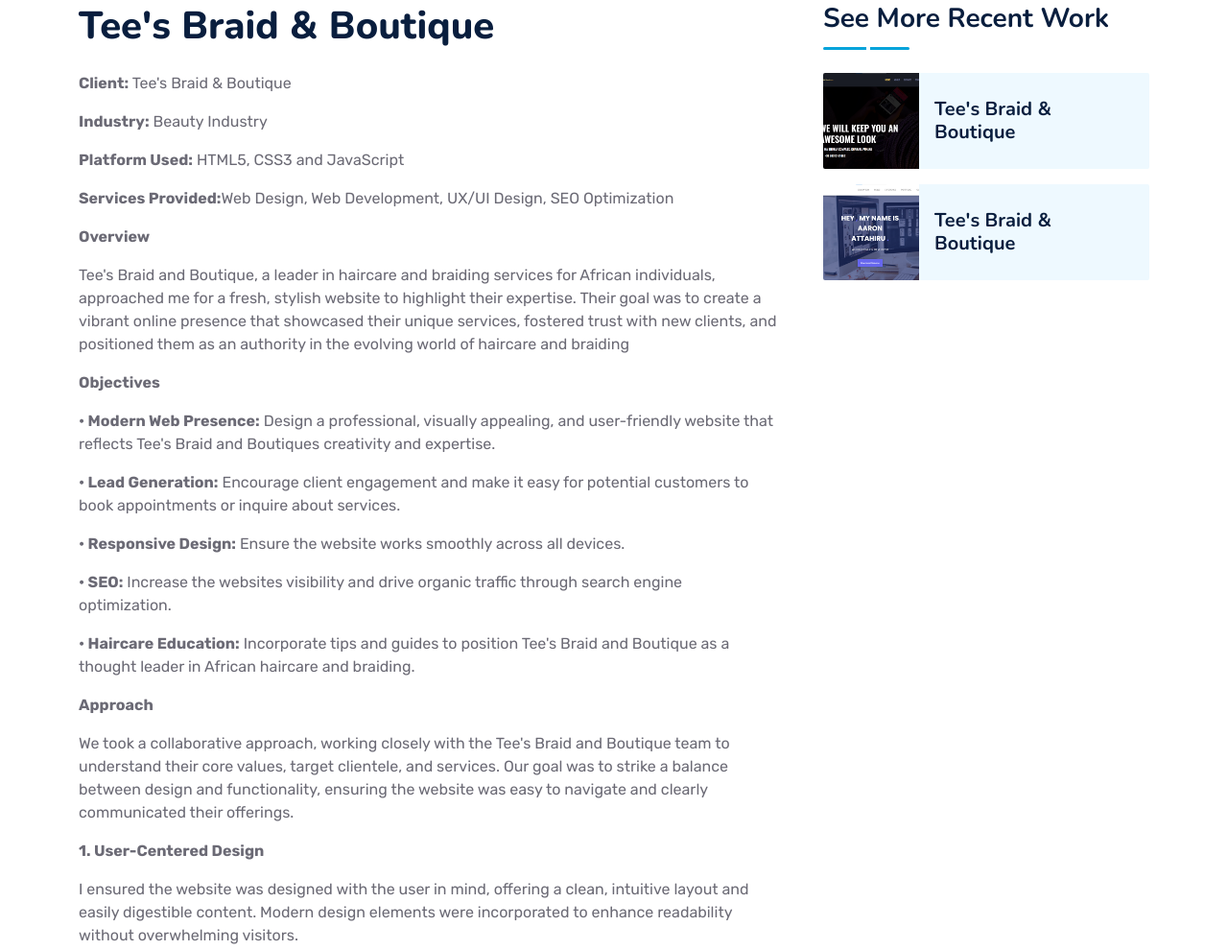
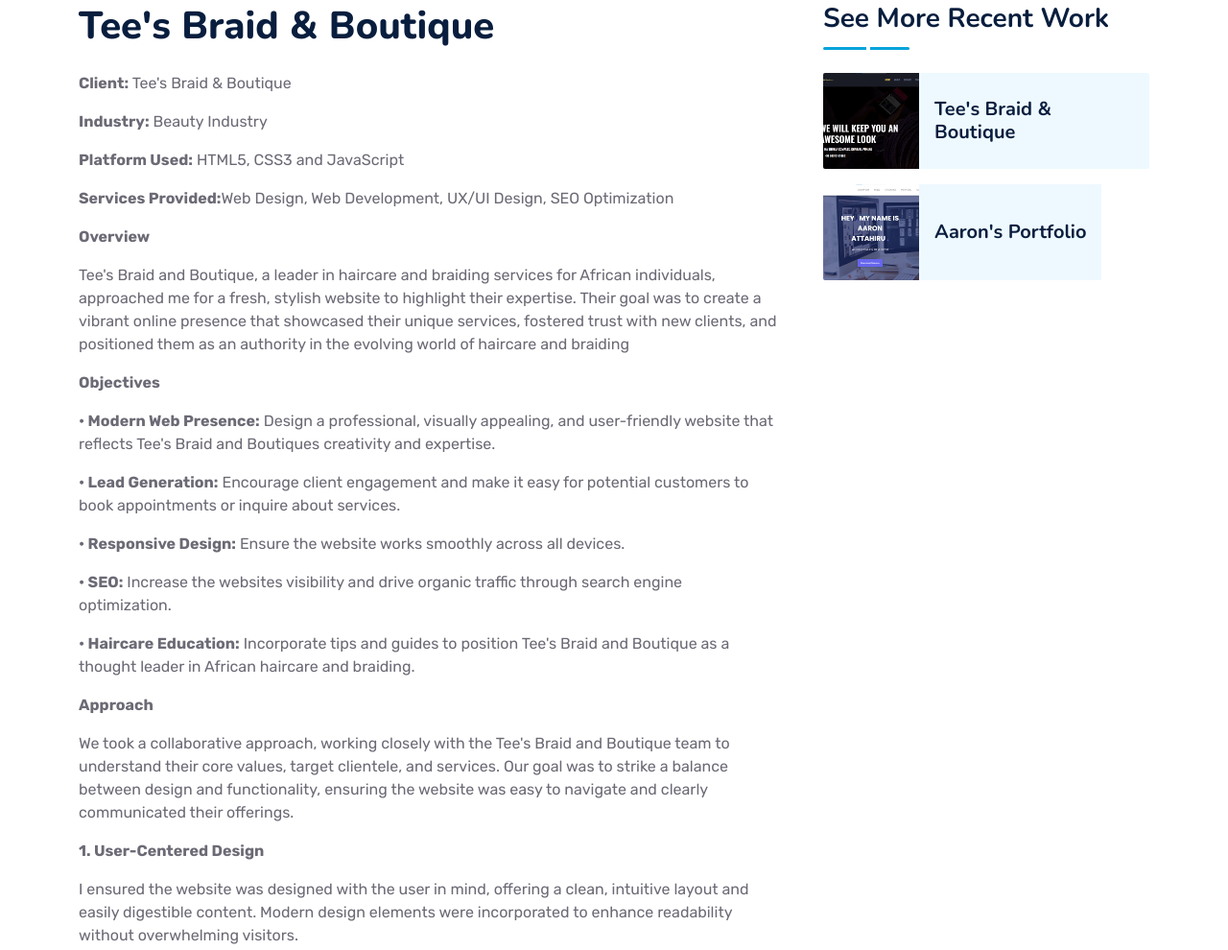
Before and after one commit to Longnaan/ArteeCreations, a plain HTML site: page Tee's Braid & Boutique.html in a window 1280 px wide. Shown: the part 1388-2378 px from the top of the page at 96% size. Drawn offline with nearby package versions, Linux system fonts and the light colour scheme.

Commit message:
Update Tee's Braid & Boutique.html

```diff
--- a/Tee's Braid & Boutique.html
+++ b/Tee's Braid & Boutique.html
@@ -178,7 +178,7 @@
                         </div>
                         <div class="d-flex rounded overflow-hidden mb-3">
                             <img class="img-fluid" src="img/Aaron's Pofolio.png" style="width: 100px; height: 100px; object-fit: cover;" alt="">
-                            <a href="Aaron's Porfolio.html" class="h5 fw-semi-bold d-flex align-items-center bg-light px-3 mb-0">Tee's Braid & Boutique</a>
+                            <a href="Aaron's Porfolio.html" class="h5 fw-semi-bold d-flex align-items-center bg-light px-3 mb-0">Aaron's Portfolio</a>
                             </a>
                         </div>
                     </div>
```
